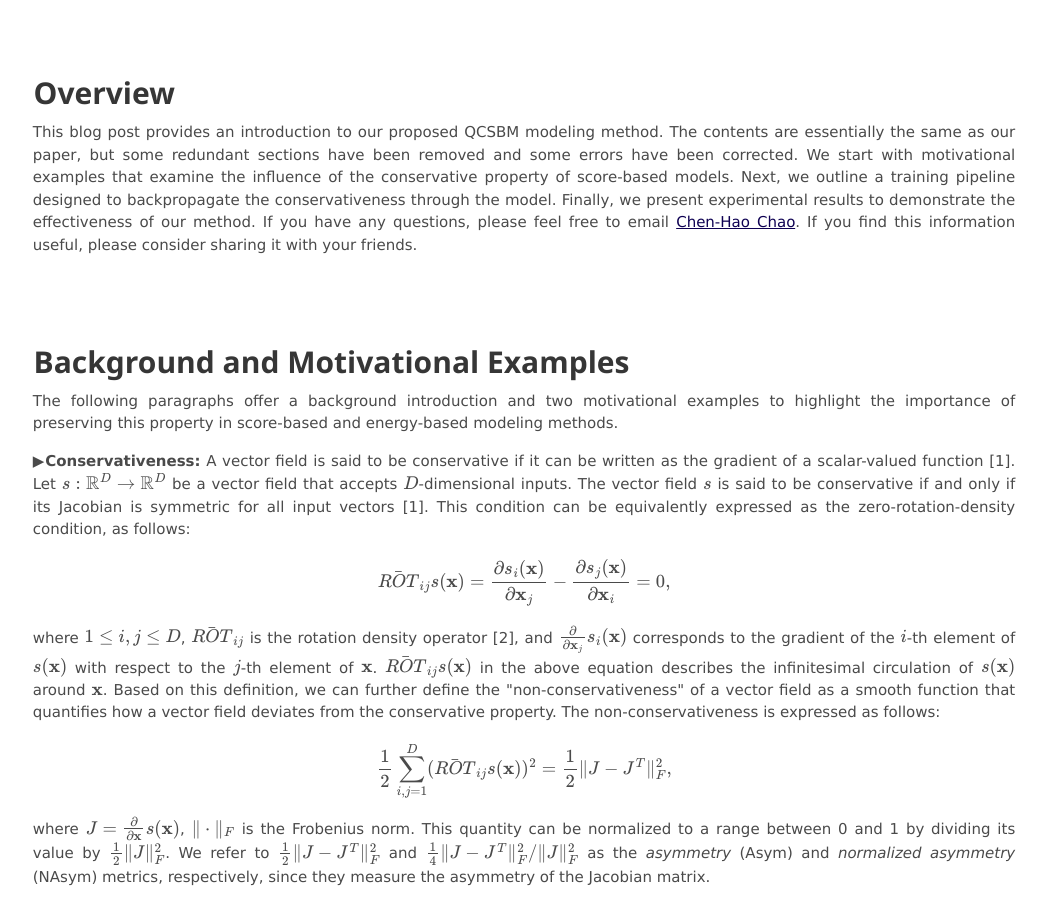
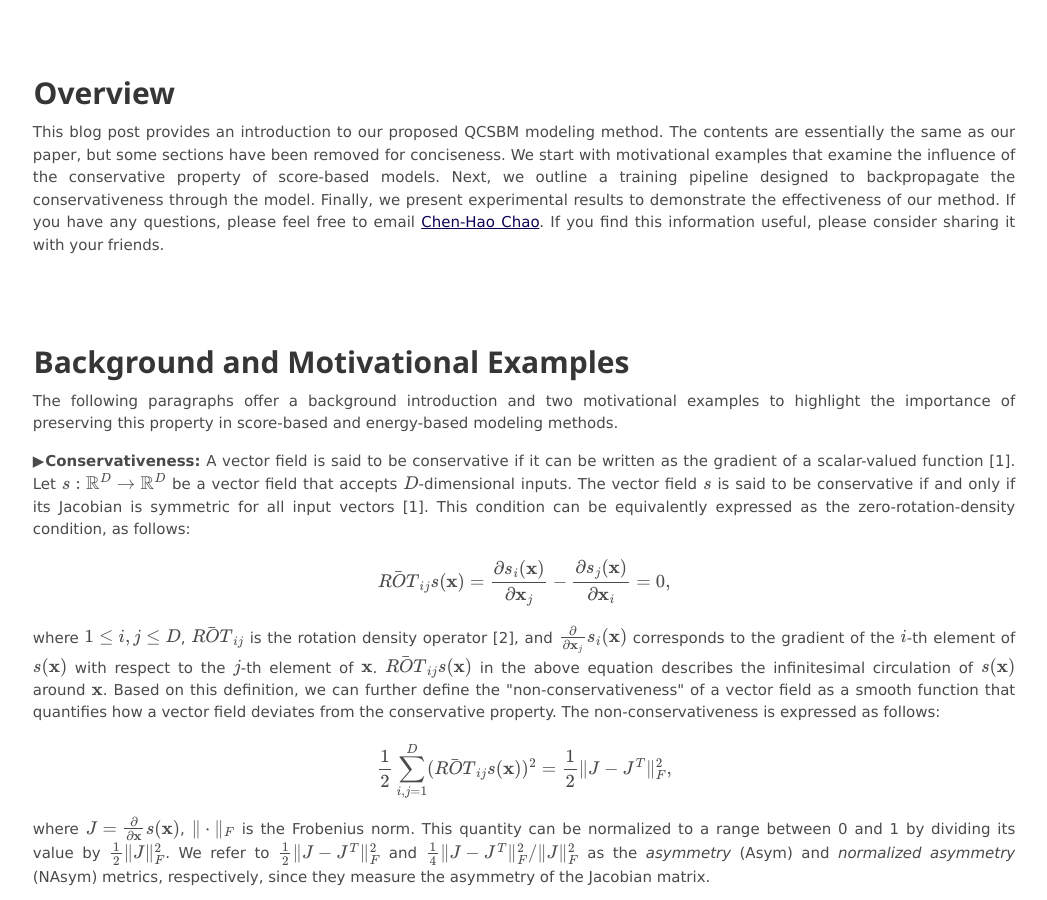
Before and after one commit to chen-hao-chao/qcsbm, a plain HTML site: page index.html in a window 1280 px wide. Shown: the part 1520-2420 px from the top of the page, without its empty margins (116-1163 px from the left). Drawn offline with nearby package versions, Linux system fonts and the light colour scheme; some packages are replaced by stand-ins of ours; some icons are missing; a web font is replaced by a local one.

Commit message:
update index.html

```diff
--- a/index.html
+++ b/index.html
@@ -194,7 +194,7 @@
     <div class="columns is-centered has-text-centered">
       <div class="content has-text-justified scroll-wrapper">
         <p>This blog post provides an introduction to our proposed QCSBM modeling method.
-          The contents are essentially the same as our paper, but some redundant sections have been removed and some errors have been corrected.
+          The contents are essentially the same as our paper, but some sections have been removed for conciseness.
           We start with motivational examples that examine the influence of the conservative property of score-based models.
           Next, we outline a training pipeline designed to backpropagate the conservativeness through the model.
           Finally, we present experimental results to demonstrate the effectiveness of our method.
```
